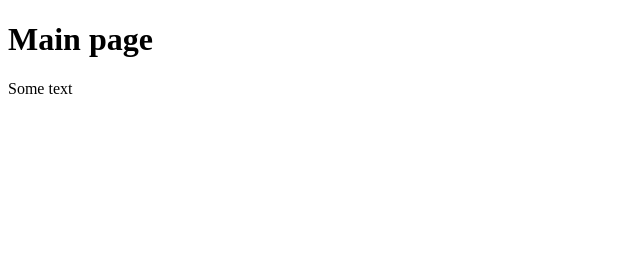
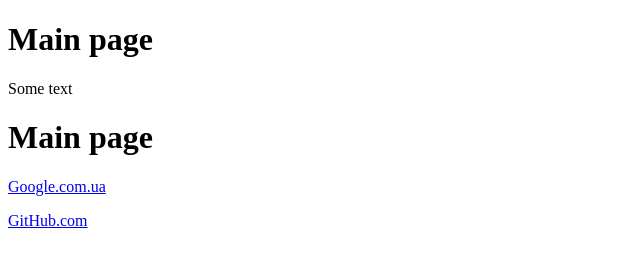
Before and after one commit to gladka/RRPS01, a plain HTML site: page index.html in a window 1280 px wide. Shown: the whole page, without its empty margins (0-640 px from the left). Drawn offline with Linux system fonts and the light colour scheme.

Commit message:
Added two links

```diff
--- a/index.html
+++ b/index.html
@@ -9,5 +9,10 @@
 <body>
     <h1>Main page</h1>
     <p>Some text</p>
+    <body>
+        <h1>Main page</h1>
+        <p><a href="https://google.com.ua">Google.com.ua</a></p>
+        <p><a href="https://github.com">GitHub.com</a></p>
+     </body>
 </body>
 </html>
```
